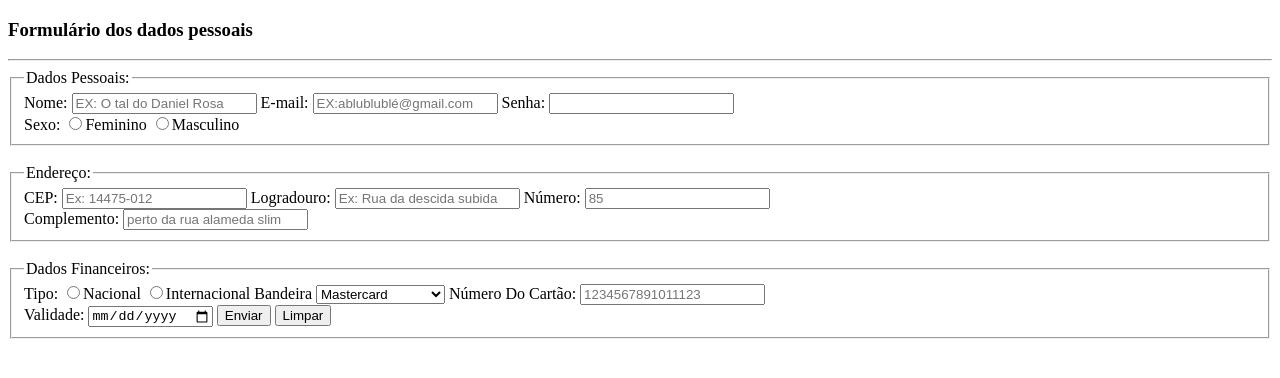
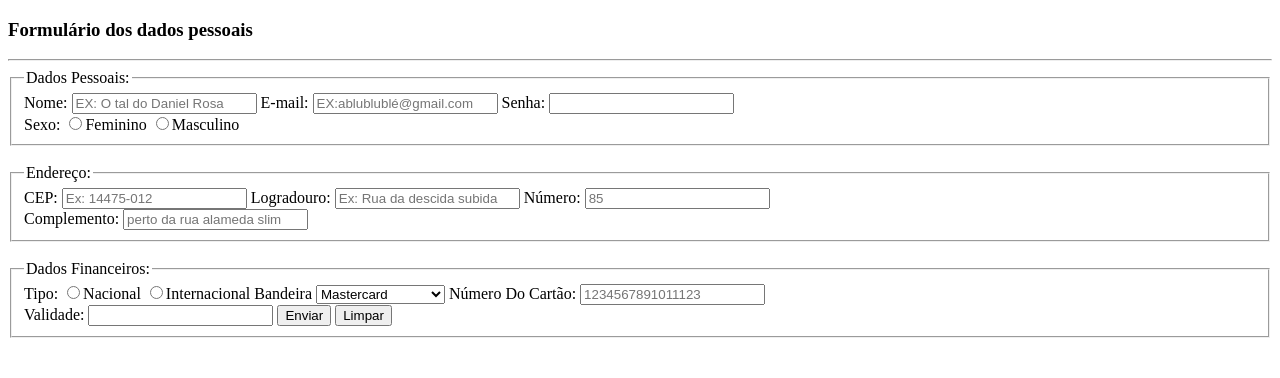
Before and after one commit to henriquenegri/Projeto-ProServe, a plain HTML site: page Form_26_03_2024.html in a window 1280 px wide. Drawn offline with Linux system fonts and the light colour scheme.

Commit message:
Update Form_26_03_2024.html

```diff
--- a/Form_26_03_2024.html
+++ b/Form_26_03_2024.html
@@ -64,7 +64,7 @@
                 <input type="text" name="num_cart" id="num_cart" placeholder="1234567891011123"><br/>
 
                 <label>Validade: </label>
-                <input type="date" name="val" id="val">
+                <input type="mes" name="val" id="val">
 
                 <input type="submit" value="Enviar"/>
                 <input type="reset" value="Limpar"/>
```
